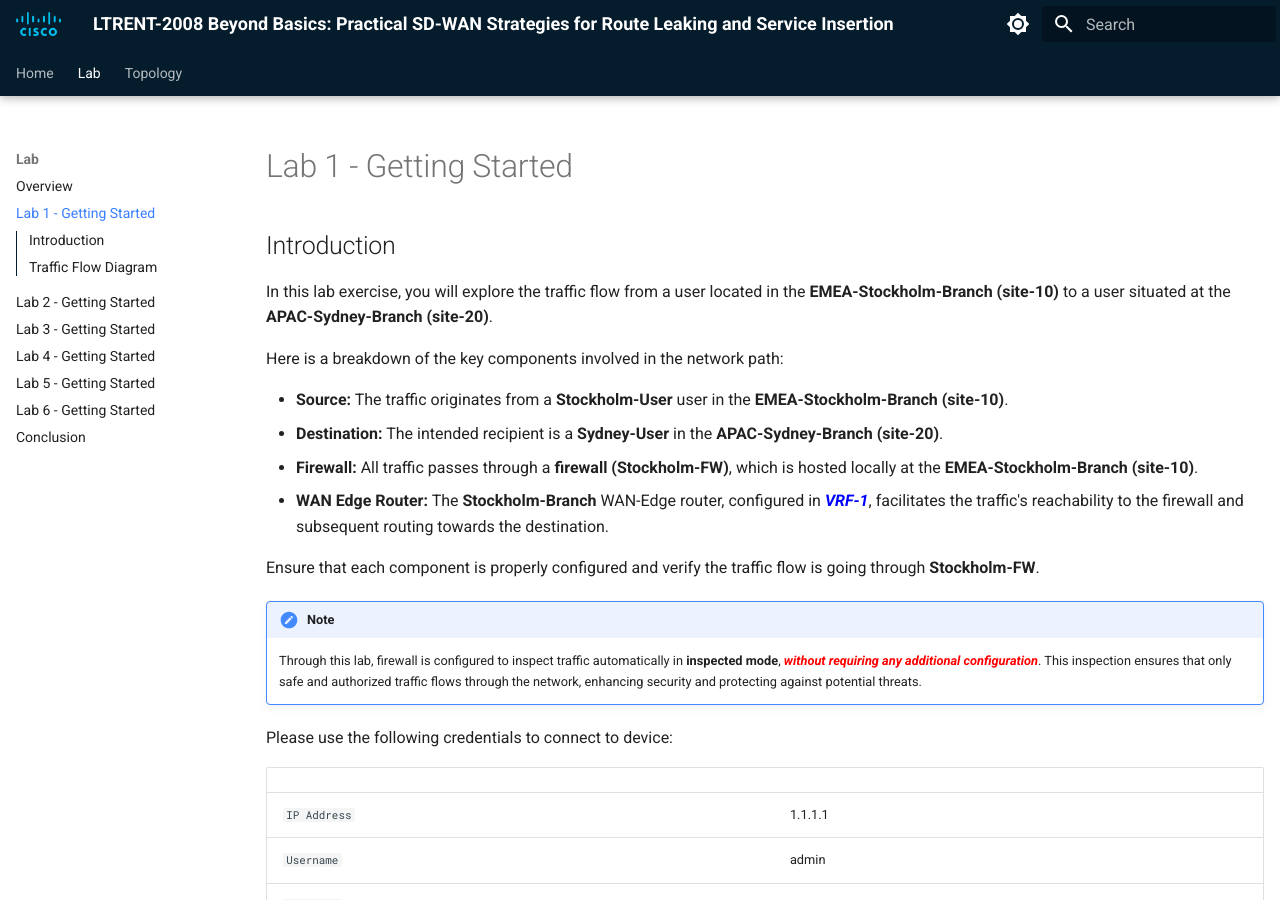
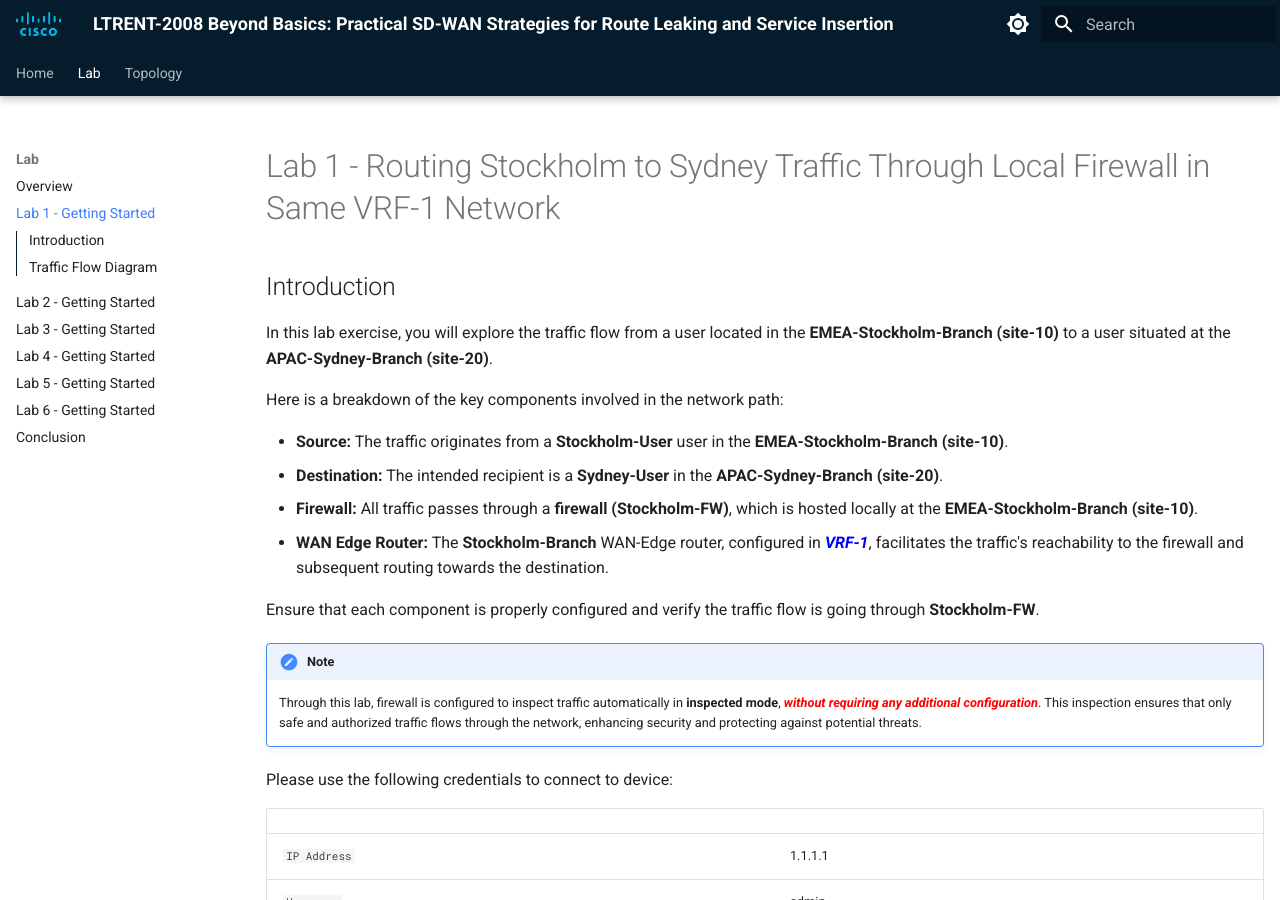
Before and after one commit to ciscodocs/ltrent-2008-clemea25, an MkDocs documentation site: the page built from docs/lab1_getting_started.md, in a window 1280 px wide and 900 px high. Built offline with MkDocs 1.6.1 and Material for MkDocs 9.7.7, drawn with Linux system fonts in a browser that asks for light colours.

Commit message:
Lab 1 Guide

```diff
--- a/docs/lab1_getting_started.md
+++ b/docs/lab1_getting_started.md
@@ -1,4 +1,4 @@
-# Lab 1 - Getting Started
+# Lab 1 - Routing Stockholm to Sydney Traffic Through Local Firewall in Same VRF-1 Network
 
 ## Introduction
 
```
